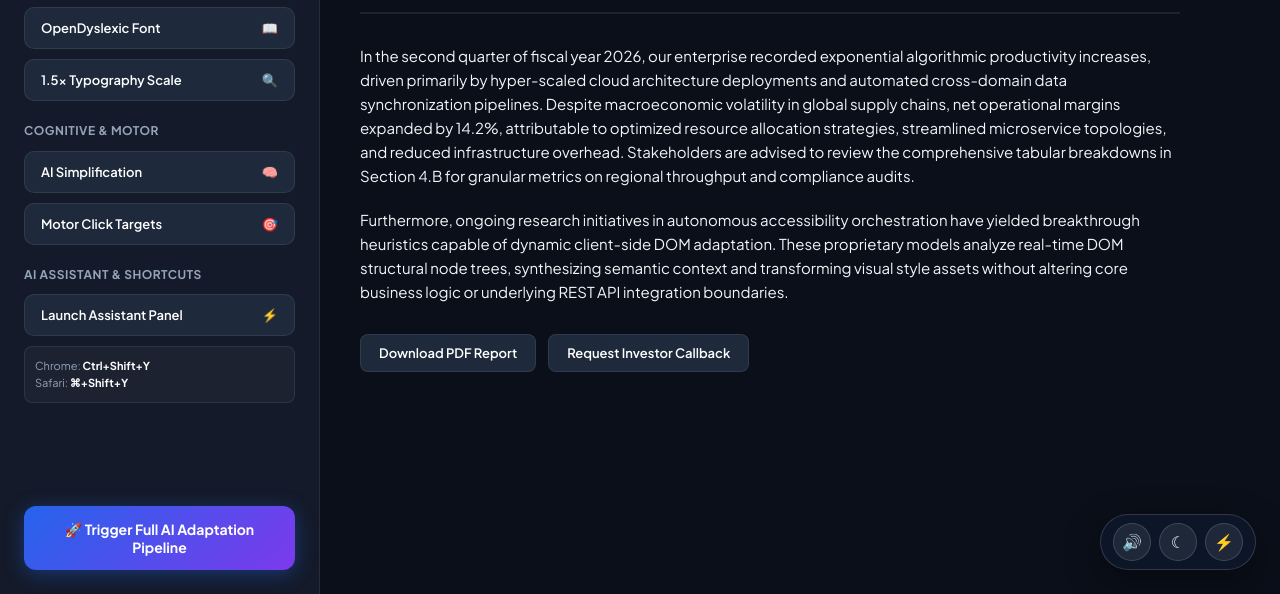
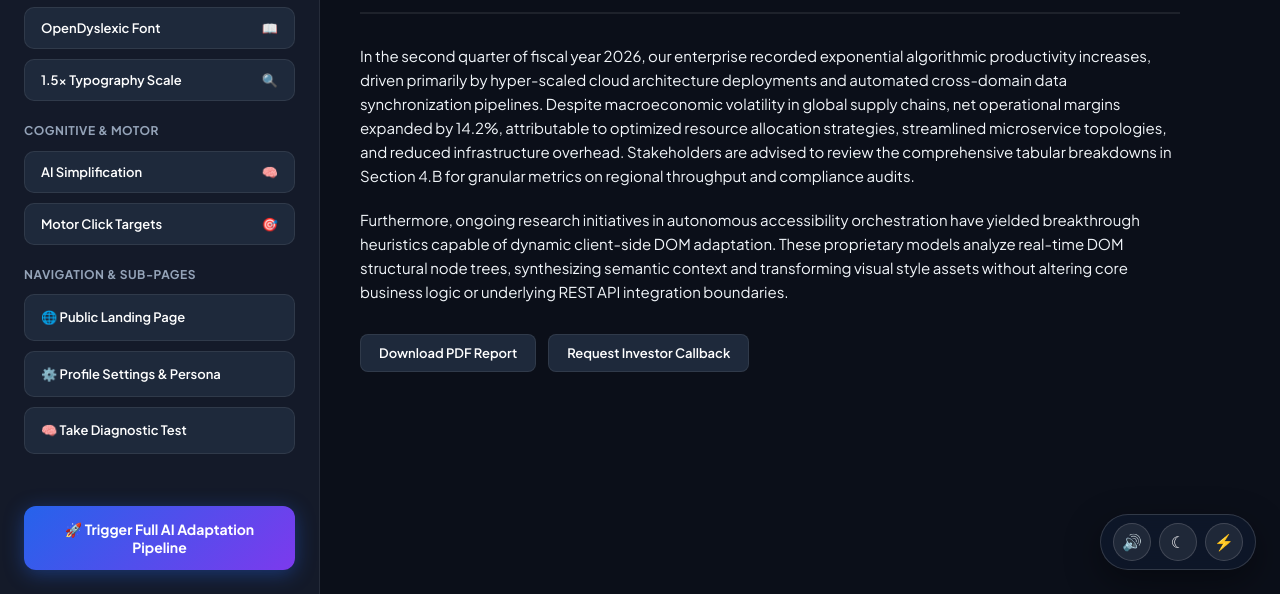
Before and after one commit to ArrinPaul/AdaptAI, a browser extension: page demo/index.html in a window 1280 px wide. Shown: the part 206-800 px from the top of the page. Drawn offline with Linux system fonts and the light colour scheme.

Commit message:
feat(routing): complete sub-page routing architecture between landing page, onboarding diagnostic, profile settings, and demo workbench

```diff
--- a/demo/index.html
+++ b/demo/index.html
@@ -221,18 +221,21 @@
     </div>
 
     <div class="control-group">
-      <span class="control-label">AI Assistant & Shortcuts</span>
-      <button class="btn-action" onclick="toggleAiAssistant()">
-        Launch Assistant Panel <span>⚡</span>
-      </button>
-      <div style="background: rgba(255, 255, 255, 0.04); border: 1px solid var(--panel-border); padding: 10px; border-radius: 8px; font-size: 11px; color: #94a3b8;">
-        <div>Chrome: <strong style="color:white;">Ctrl+Shift+Y</strong></div>
-        <div>Safari: <strong style="color:white;">⌘+Shift+Y</strong></div>
-      </div>
+      <span class="control-label">Navigation & Sub-Pages</span>
+      <a href="/index.html" class="btn-action" style="text-decoration:none;">
+        🌐 Public Landing Page
+      </a>
+      <a href="/extension/profile/profile.html" class="btn-action" style="text-decoration:none;">
+        ⚙️ Profile Settings & Persona
+      </a>
+      <a href="/extension/onboarding/onboarding.html" class="btn-action" style="text-decoration:none;">
+        🧠 Take Diagnostic Test
+      </a>
     </div>
 
     <button class="btn-trigger-main" onclick="triggerFullAdaptation()">
       🚀 Trigger Full AI Adaptation Pipeline
+
     </button>
 
   </aside>
```
Also changed, not shown: index.html (+3 -2 lines).
